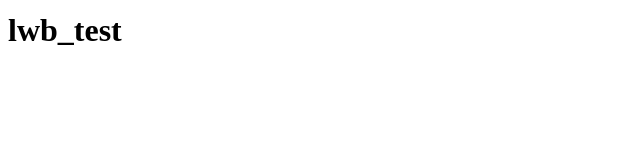
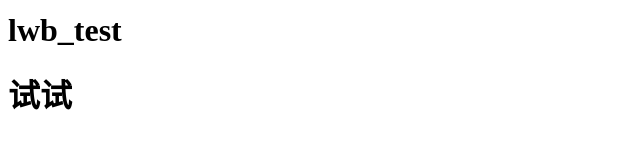
Before and after one commit to li1988/test_git, a plain HTML site: page index.html in a window 1280 px wide. Shown: the part 347-496 px from the top of the page, without its empty margins (0-640 px from the left). Drawn offline with Linux system fonts and the light colour scheme.

Commit message:
fix: bug

```diff
--- a/index.html
+++ b/index.html
@@ -14,5 +14,6 @@
     <h1>测试一下四</h1>
     <h1>测试dev分支改动合并到master</h1>
     <h1>lwb_test</h1>
+    <h1>试试</h1>
 </body>
 </html>
```
